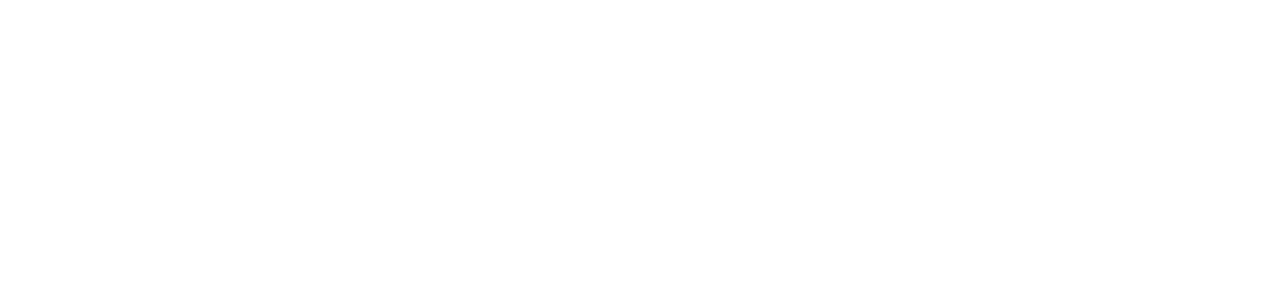
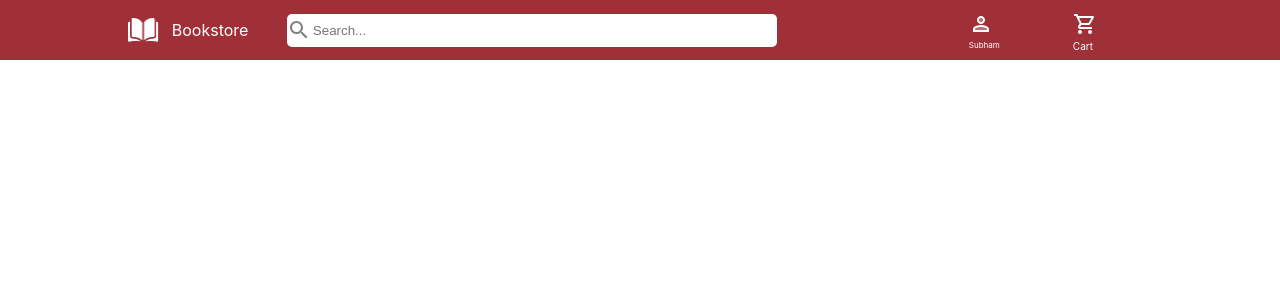
Before and after one commit to Subhamdas20/BookStore-FrontEnd, a React (Create React App) app: page /dashboard in a window 1280 px wide. Before the commit this address had no page. Shown: the top 300 px of the page. Built offline with nearby package versions, Linux system fonts and the light colour scheme.

Commit message:
[subham] : Added header component

```diff
--- a/package.json
+++ b/package.json
@@ -6,6 +6,7 @@
     "@emotion/react": "^11.7.1",
     "@emotion/styled": "^11.6.0",
     "@material-ui/core": "^4.12.3",
+    "@mui/icons-material": "^5.4.1",
     "@mui/material": "^5.4.0",
     "@testing-library/jest-dom": "^5.16.2",
     "@testing-library/react": "^12.1.2",
--- a/src/App.js
+++ b/src/App.js
@@ -1,6 +1,6 @@
 import React from "react";
-import Login from "./components/login/Login";
-import Mainpage from "./pages/mainpage/Mainpage";
+
+import Mainpage from "./pages/mainpage/Loginsignup";
 
 import {
   BrowserRouter as Router,
@@ -8,6 +8,7 @@
   Route,
   Link
 } from "react-router-dom";
+import Header from "./components/header/Header";
 
 function App() {
   return (
@@ -16,7 +17,7 @@
     <Router>
     <Routes>
       <Route path="/" element={<Mainpage/>} />
-
+      <Route path="/dashboard" element={<Header/>} />
       </Routes>
     </Router>
 
--- /dev/null
+++ b/src/components/header/Header.jsx
@@ -0,0 +1,39 @@
+import React from 'react';
+import SearchOutlinedIcon from '@mui/icons-material/SearchOutlined';
+import PermIdentityTwoToneIcon from '@mui/icons-material/PermIdentityTwoTone';
+import ShoppingCartOutlinedIcon from '@mui/icons-material/ShoppingCartOutlined';
+import education from '../../logo/education.png'
+import './Header.scss'
+
+function Header() {
+    return <>
+
+            <div className='homePage'>
+                <img className='image' src={education} alt='this is book logo' />
+                <p className='imagetitle' >Bookstore</p>
+                <div className='searchbar'>
+                    <SearchOutlinedIcon htmlColor="grey"/>
+                    <input type='search' className='search' placeholder='Search...'></input>
+                </div>
+                <div className='details'>
+                    <div className='icon'>
+                        <PermIdentityTwoToneIcon htmlColor="white"/>
+                     </div>
+                     <div className='person'>Subham</div>
+                </div>
+                <div className='details-cart'>
+                    <div className=''>
+                    <ShoppingCartOutlinedIcon htmlColor="white" />
+                    </div>
+                    <div className='cart'>
+                    Cart
+                    </div>
+
+                </div>
+            </div>
+
+
+    </>;
+}
+
+export default Header;
--- /dev/null
+++ b/src/components/header/Header.scss
@@ -0,0 +1,61 @@
+.homePage{
+    display: flex;
+    flex-direction: row;
+    background-color: #A03037;
+    width: 100%;
+    height: 60px;
+    align-items: center;
+
+    .image{
+        width: 31px;
+        height: 24px;
+        margin-left: 10%;
+    }
+    .imagetitle{
+        color: white;
+        margin-left: 1%;
+    }
+    .searchbar{
+        width: 490px;
+        height: 33px;
+        background-color: white;
+        display: flex;
+        align-items: center;
+        margin-left: 3%;
+        border-radius: 5px ;
+        .search{
+            outline: none;
+            border: 0px;
+            width: 480px;
+        }
+    }
+    .details{
+        width: 40px;
+        height: 36px;
+        display: flex;
+        flex-direction: column;
+        margin-left: 15%;
+        .icon{
+            // width: 40px;
+            // height: 36px;
+        }
+        .person{
+            width: 36px;
+            font-size: 8px;
+            color : white;
+        }
+    }
+    .details-cart{
+        width: 40px;
+        height: 36px;
+        display: flex;
+        flex-direction: column;
+        margin-left: 5%;
+        .cart{
+            width: 36px;
+            font-size: 10px;
+            color : white;
+        }
+    }
+
+}
```
Also changed, not shown: src/logo/education.png (added), src/pages/mainpage/Loginsignup.jsx (renamed from src/pages/mainpage/Mainpage.jsx), 1 other file (tests, documents, lock files or other folders).
